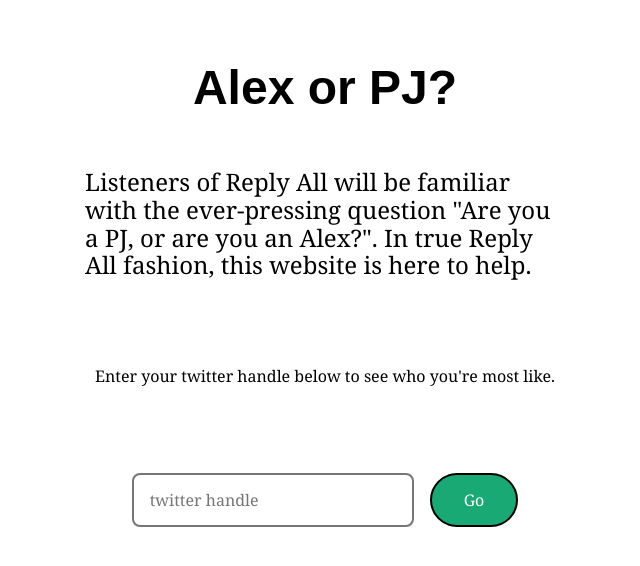
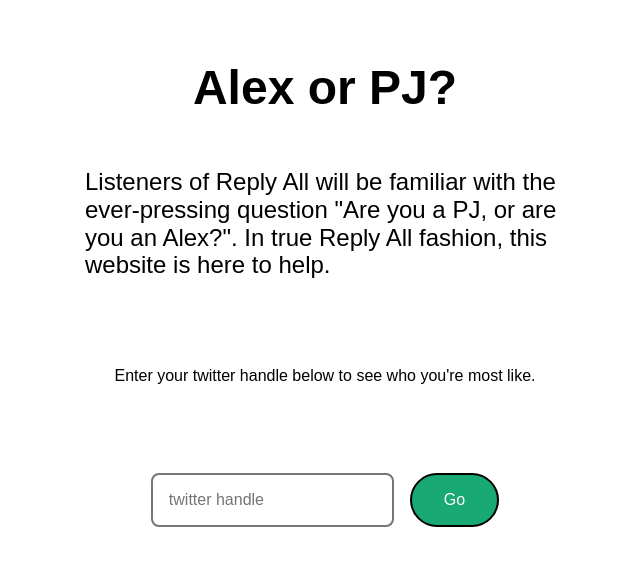
Before and after one commit to neverstew/alexorpj, a Flask app: page / in a window 1280 px wide. Shown: the top 566 px of the page, without its empty margins (315-955 px from the left). Run offline with Flask 2, Linux system fonts and the light colour scheme; some libraries are stand-ins or nearby versions.

Commit message:
Change font to avenir.
This is a nice sans-serif font that works with the title font.

```diff
--- a/src/templates/_form.html
+++ b/src/templates/_form.html
@@ -1,5 +1,5 @@
 <form method="get" action="/compare" class="mt5 w-100 flex flex-wrap justify-center">
 	<label for="user_id" class="dn">Twitter handle</label>
-	<input name="user_id" id="user_id" placeholder="twitter handle" required class="ma2 pa3 ba bw1 br3 athelas">
-	<input type="submit" value="Go" class="input-reset bg-green white ma2 pa3 ph5 ph4-l ba bw1 br-pill pointer athelas">
+	<input name="user_id" id="user_id" placeholder="twitter handle" required class="ma2 pa3 ba bw1 br3 avenir">
+	<input type="submit" value="Go" class="input-reset bg-green white ma2 pa3 ph5 ph4-l ba bw1 br-pill pointer avenir">
 </form>
--- a/src/templates/index.html
+++ b/src/templates/index.html
@@ -1,11 +1,11 @@
 {% extends 'base.html' %}
 {% block header %}<h1 class="f-headline f1 lh-solid tc avenir measure">Alex or PJ?</h1>{% endblock %}
 {% block content %}
-	<p class="f3-ns f4 measure-narrow athelas">
+	<p class="f3-ns f4 measure-narrow avenir">
 		Listeners of Reply All will be familiar with the ever-pressing question "Are you a PJ, or are you an Alex?".
 		In true Reply All fashion, this website is here to help.
 	</p>
-	<p class="measure mt5 athelas">
+	<p class="measure mt5 avenir">
 		Enter your twitter handle below to see who you're most like.
 	</p>
 	{% include '_form.html' %}
```
Also changed, not shown: src/templates/compare.html (+4 -4 lines).
